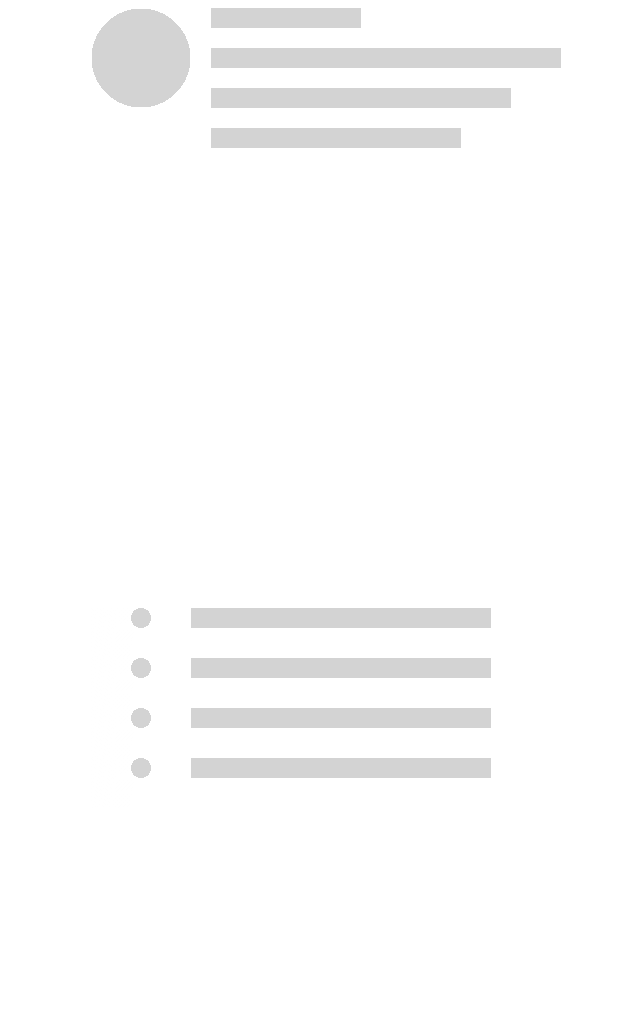
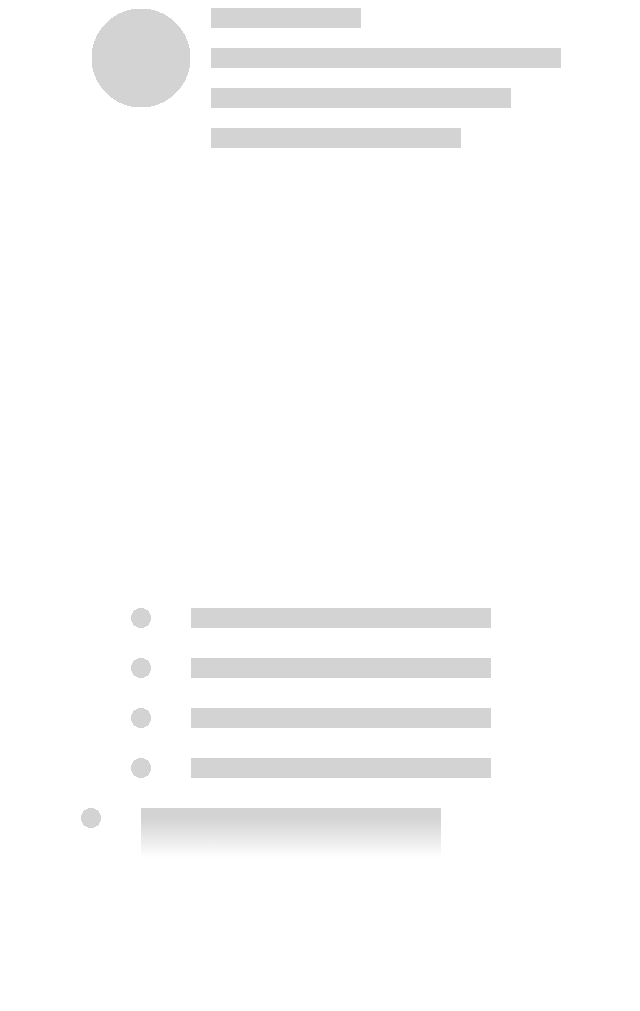
Before and after one commit to AythamiSalvadorRodriguezValentin/SkeletonPreloader, a plain HTML site: page demo.html in a window 1280 px wide. Shown: the whole page, without its empty margins (299-939 px from the left). Before the commit the page ends 816 px from the top, so only its background shows below. Drawn offline with Linux system fonts and the light colour scheme.

Commit message:
pruebas con los gradientes

```diff
--- a/css/skeleton.css
+++ b/css/skeleton.css
@@ -79,3 +79,39 @@
 				100px 0;
 		}
 	}
+
+.pr_option1:empty {
+    margin: auto;
+		width: 600px;
+		height: 200px; /* change height to see repeat-y behavior */
+
+		background-image:
+			radial-gradient( circle 50px at 50px 10px, lightgray 20%, transparent 0 ),
+			linear-gradient( 100deg, rgba(255, 255, 255, 0), rgba(255, 255, 255, 0.5) 50%, rgba(255, 255, 255, 0) 80% ),
+			linear-gradient( lightgray 10px, transparent 50px );
+
+		background-repeat: no-repeat;
+
+		background-size:
+			100px 50px, /* circle */
+			50px 50px, /* highlight */
+			300px 50px;
+
+
+		background-position:
+			0 0, /* circle */
+			0 0, /* highlight */
+			100px 0;
+
+
+		animation: shine_pr_option1 1s infinite;
+	}
+
+	@keyframes shine_pr_option1 {
+		to {
+			background-position:
+				0 0,
+				100% 0, /* move highlight to right */
+				100px 0;
+		}
+	}
--- a/demo.html
+++ b/demo.html
@@ -9,6 +9,7 @@
 
     <div class="pr_user"></div>
     <div class="pr_option"></div>
+    <div class="pr_option1"></div>
 
 
 
```
